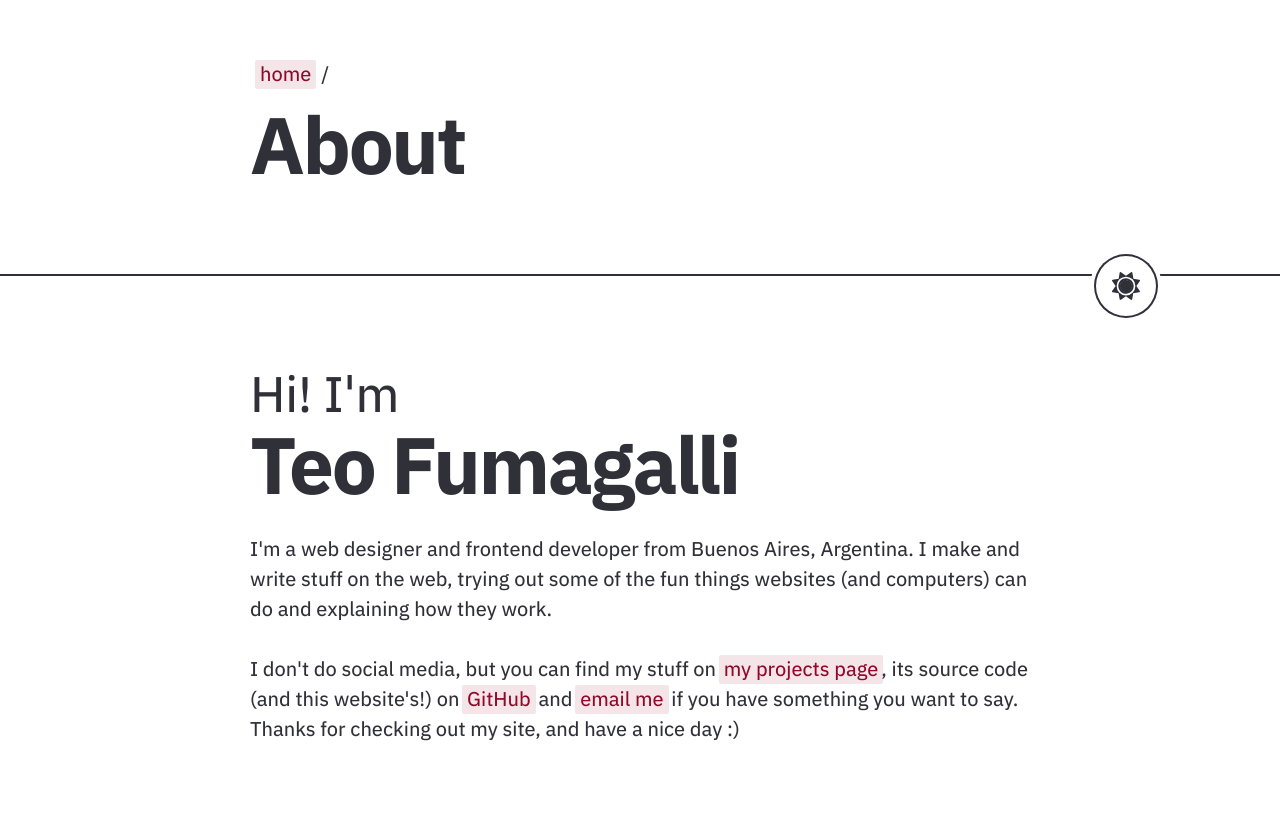
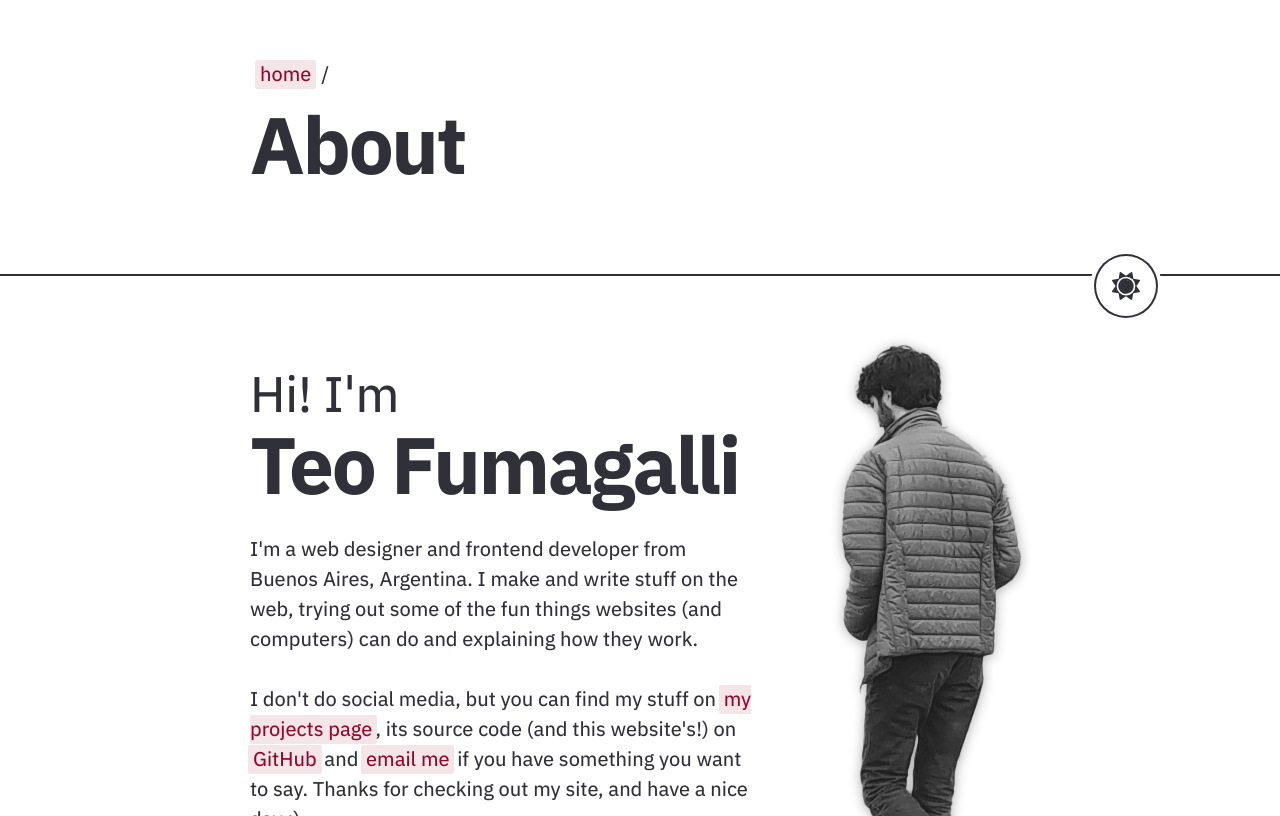
Before and after one commit to teofum/teofum.github.io, a Next.js app: page /about in a window 1280 px wide. Shown: the part 136-952 px from the top of the page. Before the commit the page ends 910 px from the top, so only its background shows below. Built offline with nearby package versions, Linux system fonts and the light colour scheme.

Commit message:
added me

```diff
--- a/pages/about.tsx
+++ b/pages/about.tsx
@@ -7,10 +7,14 @@ import { homeCrumb } from '../types/Crumbs';
 import styles from '../styles/module/About.module.scss';
 import Link from 'next/link';
 
+import me from '../public/content/about/me.png';
+import Image from 'next/image';
+
 const About: NextPage = () => {
   return (
     <BaseLayout title='About' crumbs={[homeCrumb]}>
       <div className={styles.about}>
+        <div className={styles.content}>
           <h2 className={styles.top}>
             <div>Hi! I&#39;m</div>
             <div className={styles.title}>Teo Fumagalli</div>
@@ -24,6 +28,10 @@ const About: NextPage = () => {
             I don&#39;t do social media, but you can find my stuff on <Link href='/projects'>my projects page</Link>, its source code (and this website&#39;s!) on <a href='https://github.com/teofum'>GitHub</a> and <a href='mailto:teo.fum@outlook.com'>email me</a> if you have something you want to say. Thanks for checking out my site, and have a nice day :)
           </Paragraph>
         </div>
+        <div className={styles.image}>
+          <Image src={me} alt='Me :)' />
+        </div>
+      </div>
     </BaseLayout>
   );
 };
--- a/styles/module/About.module.scss
+++ b/styles/module/About.module.scss
@@ -18,3 +18,34 @@
   letter-spacing: -0.03em;
   margin: 0;
 }
+
+.about {
+  @include respond-up('tablet-sm') {
+    display: grid;
+    grid-template-columns: 42ch 1fr;
+
+    height: 100%;
+  }
+}
+
+.image {
+  display: none;
+
+  @include respond-up('tablet-sm') {
+    display: grid;
+    place-items: end;
+
+    padding-top: 3em;
+  }
+}
+
+.image img {
+  mix-blend-mode: multiply;
+  opacity: 0.9;
+  filter: drop-shadow(0 1px 6px rgba(0, 0, 0, 0.35));
+}
+
+:global(.dark) .image img {
+  mix-blend-mode: screen;
+  filter: contrast(1.15);
+}
--- a/styles/module/Common.module.scss
+++ b/styles/module/Common.module.scss
@@ -3,6 +3,9 @@
 /* === Layout styling ======================================================= */
 .layoutRoot {
   min-height: 100vh;
+  display: grid;
+  grid-template-columns: 100%;
+  grid-template-rows: auto auto 1fr auto;
 }
 
 .mainContent {
```
Also changed, not shown: public/content/about/me.png (added). Lines whose indentation alone changed are shown as unchanged.
